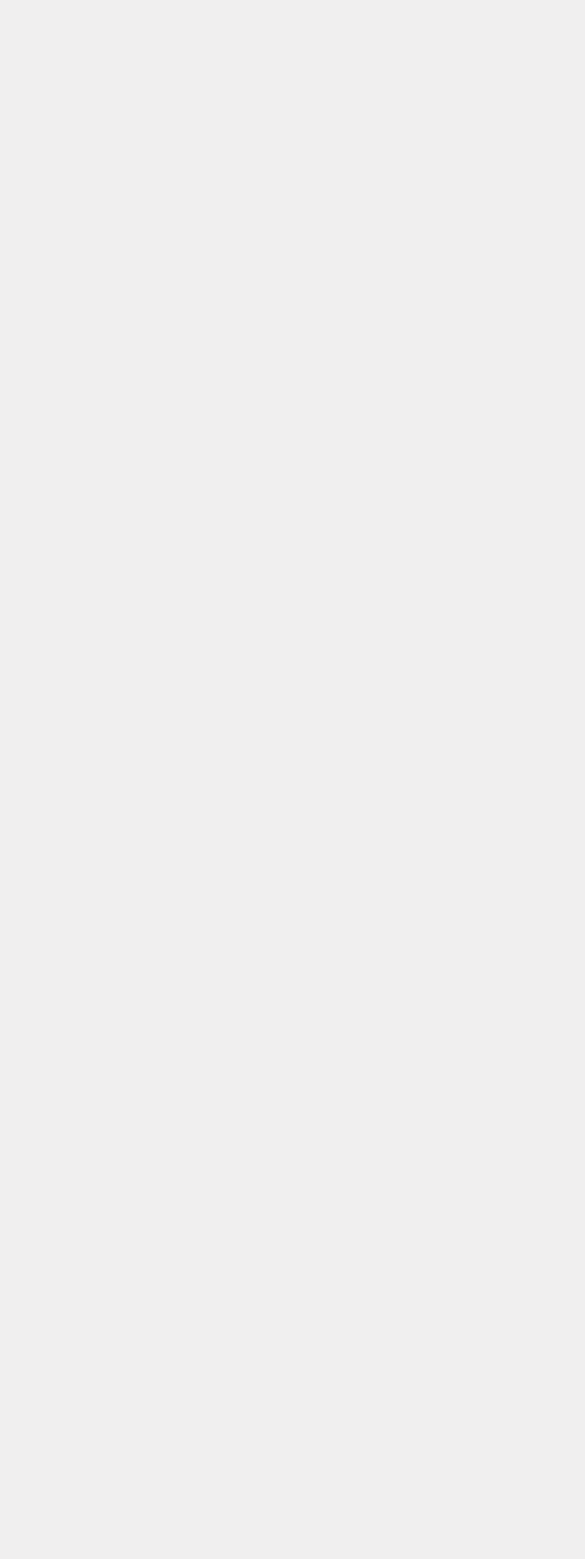
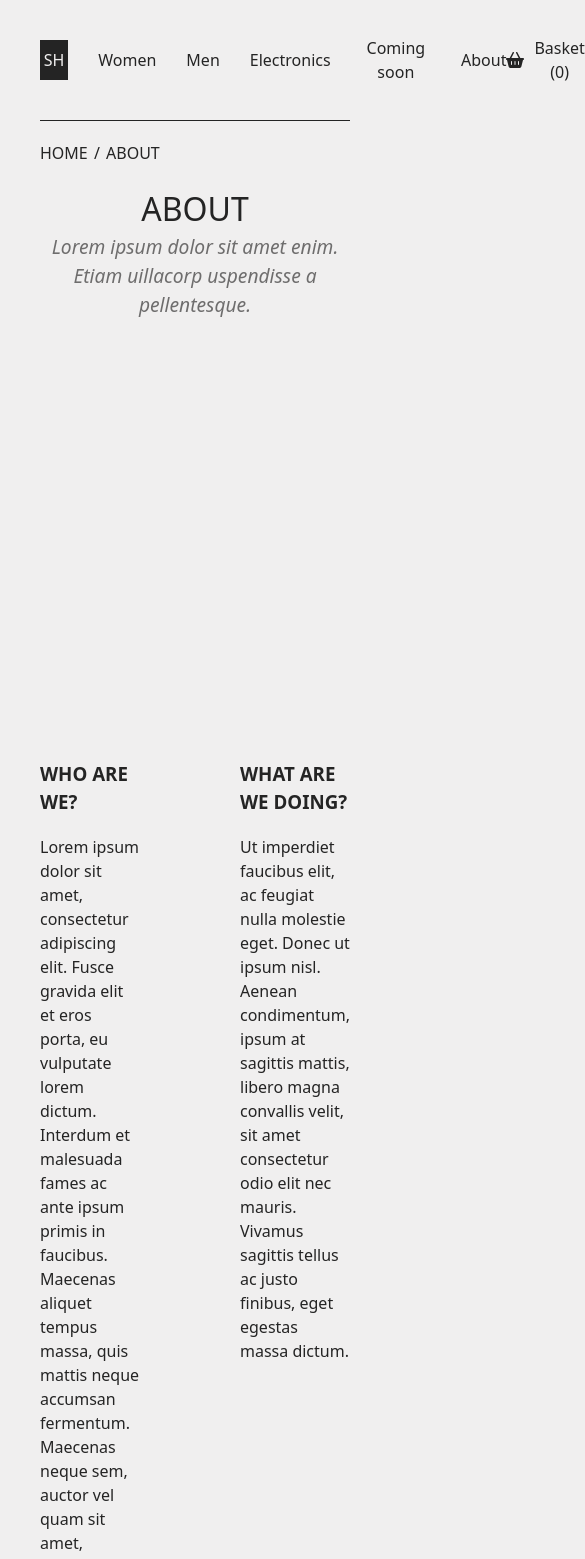
Before and after one commit to spasaLor/e-commerce-project, a React (Vite) app: page /about in a window 390 px wide. Shown: the top 1559 px of the page, 585 px wide, since content can reach past the window. Before the commit the page ends 844 px from the top, so only its background shows below. Built offline with nearby package versions, Linux system fonts and the light colour scheme.

Commit message:
responsive

```diff
--- /dev/null
+++ b/src/components/About.jsx
@@ -0,0 +1,26 @@
+import "../styles/about.css";
+
+export default function About(){
+
+    return(
+        <section className="about">
+            <div className="mid">
+                <p>Home / about</p>
+            </div>
+            <div className="main">
+                <h2>about</h2>
+                <i>Lorem ipsum dolor sit amet enim. Etiam uillacorp uspendisse a pellentesque.</i>
+            </div>
+            <div className="bottom">
+                <div className="left">
+                    <h3>Who are we?</h3>
+                    <p>Lorem ipsum dolor sit amet, consectetur adipiscing elit. Fusce gravida elit et eros porta, eu vulputate lorem dictum. Interdum et malesuada fames ac ante ipsum primis in faucibus. Maecenas aliquet tempus massa, quis mattis neque accumsan fermentum. Maecenas neque sem, auctor vel quam sit amet, pharetra pretium sem.</p>
+                </div>
+                <div className="right">
+                    <h3>what are we doing?</h3>
+                    <p>Ut imperdiet faucibus elit, ac feugiat nulla molestie eget. Donec ut ipsum nisl. Aenean condimentum, ipsum at sagittis mattis, libero magna convallis velit, sit amet consectetur odio elit nec mauris. Vivamus sagittis tellus ac justo finibus, eget egestas massa dictum. </p>
+                </div>
+            </div>
+        </section>
+    );
+}
--- a/src/components/Cart.jsx
+++ b/src/components/Cart.jsx
@@ -130,7 +130,7 @@ function Shipping({total}){
             </div>
             <div className="form-item" id="payment">
                 <label htmlFor="card">select payment method</label>
-                <div className="bottom">
+                <div className="card-container">
                     <select name="card" value={selectedCard} onChange={(e)=>setSelectedCard(e.target.value)}>
                         <option value="visa">Visa</option>
                         <option value="master">Mastercard</option>
@@ -173,9 +173,12 @@ export default function Cart(){
                         <p>amout</p>
                         <p>delete</p>
                     </div>
-
                 </div>
-                {cart.map((item,i) =>(
+                {cart.length === 0 ?
+                <div className="empty-cart">
+                    <h2>The cart is currently empty</h2>
+                </div>
+                : cart.map((item,i) =>(
                     <CartItem item={item} deleteClick={()=>deleteItem(item)} key={item.id} setTot={setSubtotals} index={i} />
                 ))}
                 <div className="bottom">
--- a/src/components/Footer.jsx
+++ b/src/components/Footer.jsx
@@ -9,7 +9,7 @@ export default function Footer(){
                     <h3>collection</h3>
                     <Link to={"/catalogue/women"}>Women</Link>
                     <Link to={"/catalogue/men"}>Men</Link>
-                    <Link to={"/catalogue/kids"}>Kids</Link>
+                    <Link to={"/catalogue/electronics"}>Electronics</Link>
                     <p>Coming Soon</p>
                 </div>
                 <div id="site">
--- a/src/components/Landing.jsx
+++ b/src/components/Landing.jsx
@@ -1,5 +1,6 @@
 import "../styles/landing.css";
 import "../App.css";
+import { Link } from "react-router-dom";
 
 export default function Landing(){
     return(
@@ -7,7 +8,7 @@ export default function Landing(){
         <section className="hero">
             <h1>Hazy shade of spring</h1>
             <i className="latin">Quisque lorem tortor frigilla sed, vestibulum id, elifend justo.</i>
-            <button type="button">Check new arrivals</button>
+            <button type="button"><Link to={"/catalogue/men"}>Check new Arrivals</Link></button>
         </section>
         <section className="grid-section">
             <div id="grid-item1">
--- a/src/components/Navbar.jsx
+++ b/src/components/Navbar.jsx
@@ -9,7 +9,7 @@ export default function Navbar({cart}){
             <nav className="navbar">
             <div className="left">
                 <div className="logo-shop">
-                    <Link to={"/home"}>SH</Link>
+                    <Link to={"/"}>SH</Link>
                 </div>
                 <Link to={"/catalogue/women"}>Women</Link>
                 <Link to={"/catalogue/men"}>Men</Link>
--- /dev/null
+++ b/src/styles/about.css
@@ -0,0 +1,24 @@
+.main h2{
+    margin: 0;
+    padding: 0;
+    text-transform: uppercase;
+    font-size: 2rem;
+    font-weight: 500;
+}
+
+.main i{
+    font-size: 1.2rem;
+    color: #6e6d6d;
+}
+
+.bottom{
+    display: flex;
+    text-align: left;
+    margin-top: 50vh;
+    margin-bottom: 20vh;
+    gap:100px;
+}
+
+.bottom h3{
+    text-transform: uppercase;
+}
--- a/src/styles/cart.css
+++ b/src/styles/cart.css
@@ -51,6 +51,15 @@
 }
 .desc{
     text-align: left;
+    display: flex;
+    align-items: center;
+}
+
+.desc b{
+    overflow: hidden;
+    text-overflow: ellipsis;
+    white-space: nowrap;
+    flex-grow: 1;
 }
 
 .right .quantity{
@@ -106,14 +115,15 @@
     font-weight: 500;
 }
 
-.bottom{
+.main-cart .bottom{
     text-align: right;
     padding-right: 7vw;
+    margin-top: 0;
+    justify-content: flex-end;
 }
 
-.bottom .tot{
+.main-cart .bottom .tot{
     display: flex;
-    justify-content: flex-end;
     margin-right: 30px;
     gap:5px;
     font-weight: 600;
@@ -123,8 +133,9 @@
 }
 
 .form-container{
-    max-width: 35%;
-    margin: 0 auto;
+    max-width: 100%;
+    display: flex;
+    justify-content: center;
 }
 
 .form-item{
@@ -144,9 +155,10 @@
     font-size: 1.2rem;
 }
 
-.form-item .first, .form-item .last{
+.form-item .first, .form-item .last, .form-item .city, .form-item .code{
     display: flex;
     flex-direction: column;
+    width: 50%;
 }
 
 .form-container .form-item:nth-child(2), .form-container .form-item:nth-child(5){
@@ -160,7 +172,7 @@
     text-transform: none;
 }
 
-.form-item .bottom{
+.form-item .card-container{
     display: flex;
     flex-direction: column;
     padding: 0;
@@ -181,3 +193,7 @@
     color: white;
     border: none;
 }
+
+.empty-cart{
+    background-color: rgb(209, 208, 208);
+}
--- a/src/styles/catalogue.css
+++ b/src/styles/catalogue.css
@@ -7,13 +7,11 @@
 .mid p, .mid h2{
     margin:0;
     padding:0;
-}
-.mid h2{
     text-transform: uppercase;
 }
+
 .mid p{
     align-self: flex-start;
-    text-transform: uppercase;
     word-spacing: 2px;
 }
 .mid .main{
--- a/src/styles/footer.css
+++ b/src/styles/footer.css
@@ -28,3 +28,6 @@
     margin: 0;
     padding: 0;
 }
+#site p, #shop p{
+    cursor: pointer;
+}
--- a/src/styles/landing.css
+++ b/src/styles/landing.css
@@ -103,7 +103,7 @@
 .newsletter{
     display: flex;
     flex-direction: column;
-    justify-content: center;
+    text-align: center;
     margin:100px 0px;
     gap:40px;
 }
@@ -117,7 +117,7 @@
 }
 
 .newsletter .inputs input{
-    width: 30%;
+    width: 30vw;
     padding: 15px 5px;
     background-color:  rgb(240, 239, 239);
     border: 1px solid #242424;
@@ -131,3 +131,18 @@
     border: 1px solid #242424;
     border-left:none;
 }
+
+@media (max-width: 1000px) {
+    #grid-item6, #grid-item2{
+        padding: 0px 10px;
+    }
+}
+
+@media (max-width:870px) {
+    .grid-section{
+        height: 680px;
+    }
+    #grid-item2{
+        padding: 0px;
+    }
+}
--- a/src/styles/navbar.css
+++ b/src/styles/navbar.css
@@ -43,3 +43,9 @@
 a{
     text-decoration: none;
 }
+
+@media (max-width: 870px) {
+    .navbar .left{
+        gap:30px;
+    }
+}
```
Also changed, not shown: src/main.jsx (+2 -6 lines).
